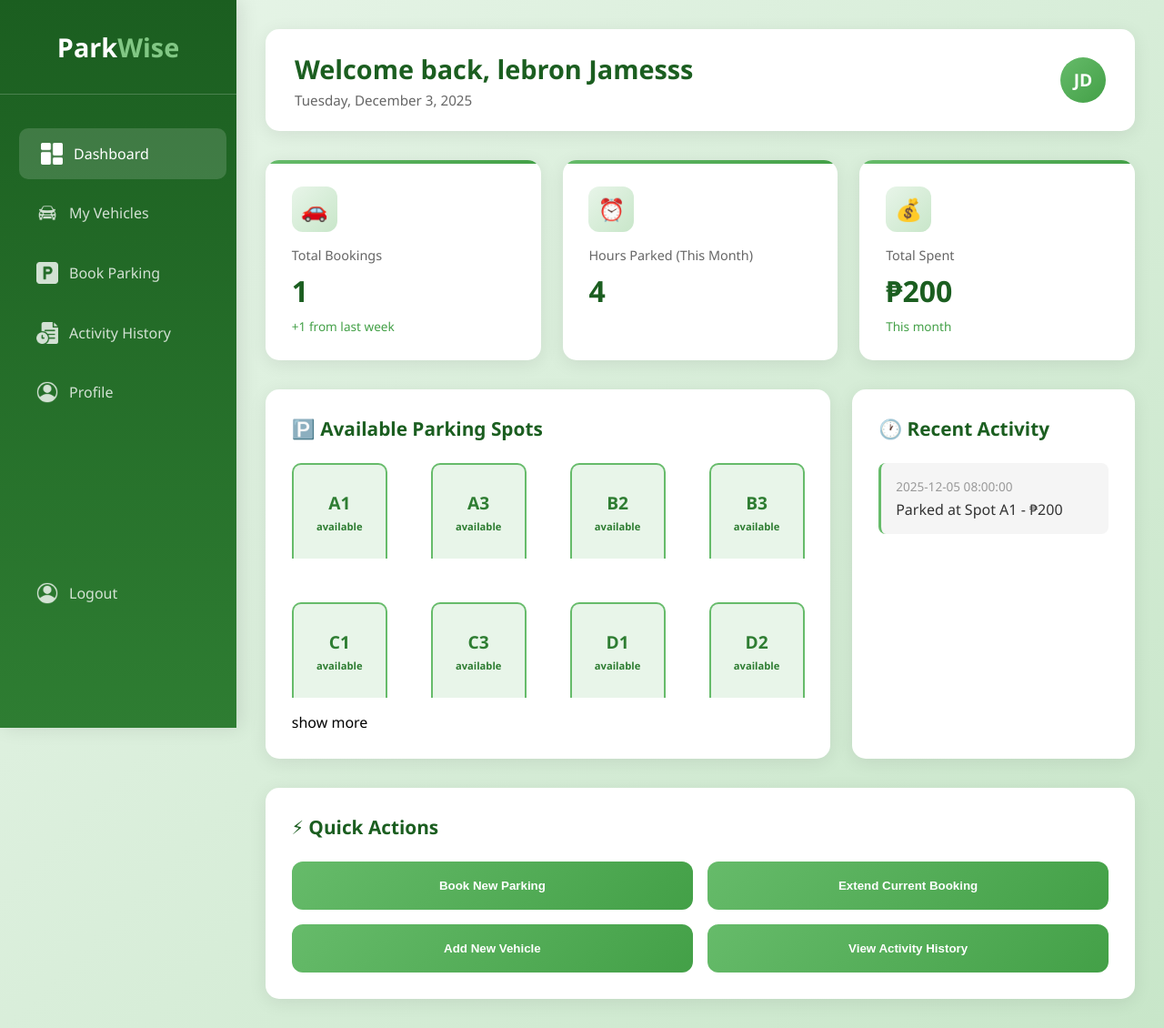
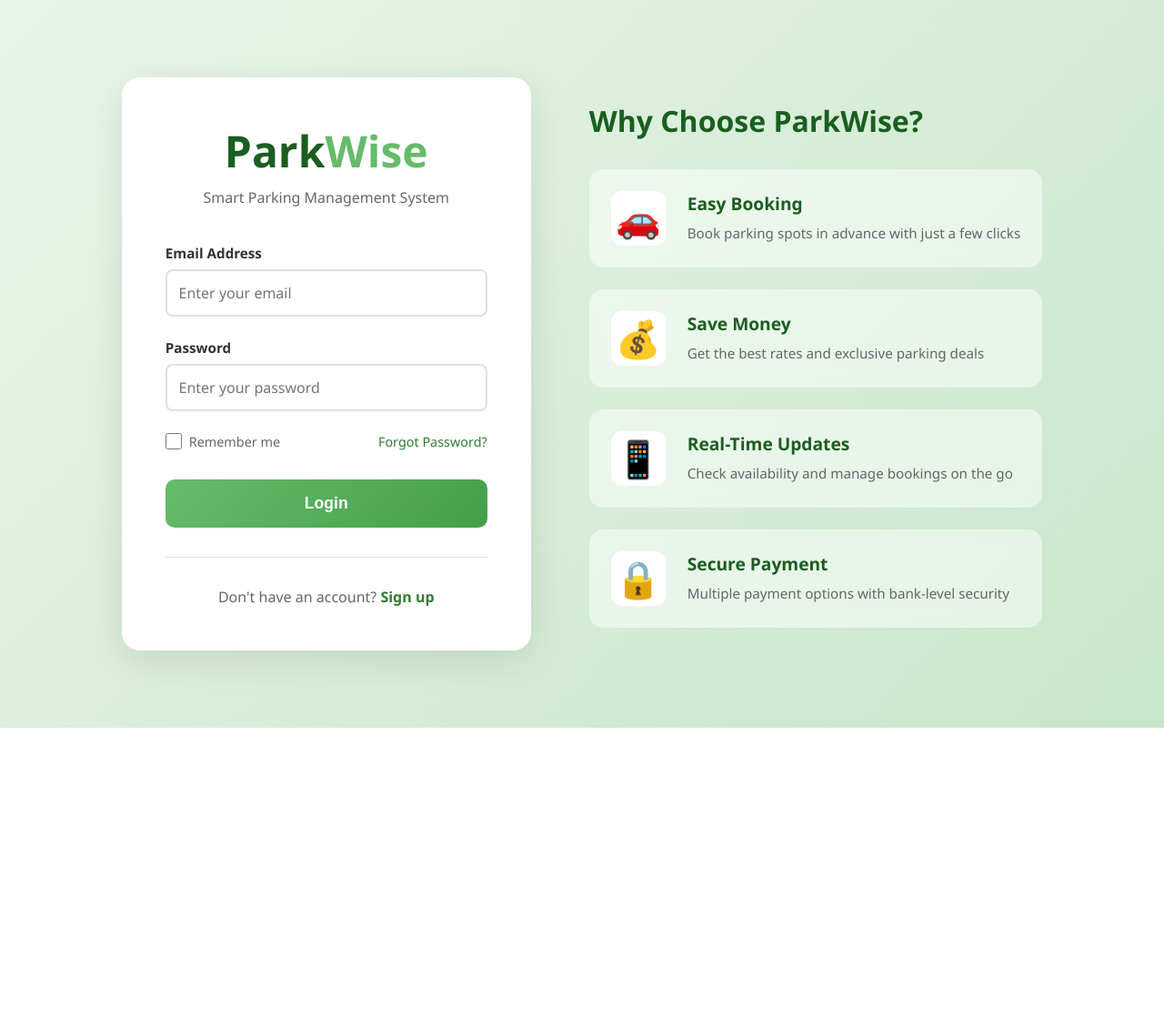
Before and after one commit to Zagreeed/ParkWise, a PHP site: page / in a window 1280 px wide. Shown: the whole page at 91% size. After the commit the page ends 800 px from the top, so only its background shows below. Run offline with PHP 8.4, Linux system fonts and the light colour scheme; data comes from the database, SQL or seed files in the repository; both versions use the stored data as it was after the commit.

Commit message:
Added login functionality and activity history page datas

```diff
--- a/controllers/UserController.php
+++ b/controllers/UserController.php
@@ -24,7 +24,7 @@ class UserController extends BaseController{
             exit();
         }
 
-        $this->renderView("user", "loginPage");
+        $this->renderView("login", "loginPage");
     }
 
 
@@ -36,7 +36,7 @@ class UserController extends BaseController{
 
         $datas = [
             "email" => htmlspecialchars(strip_tags(trim($_POST['email'] ?? '')), ENT_QUOTES, 'UTF-8'),
-            "password" => htmlspecialchars(strip_tags(trim($_POST['passsword'] ?? '')), ENT_QUOTES, 'UTF-8'),
+            "password" => htmlspecialchars(strip_tags(trim($_POST['password'] ?? '')), ENT_QUOTES, 'UTF-8'),
         ];
 
         if(empty($datas["email"])){
@@ -52,7 +52,7 @@ class UserController extends BaseController{
         }
 
 
-        $user = $this->userModel->find($datas["email"]);
+        $user = $this->userModel->findUserByEmail($datas["email"]);
 
         if(!$user){
             $_SESSION["errors"] = "User is not Found";
@@ -61,7 +61,7 @@ class UserController extends BaseController{
         }
 
 
-        if($user["passsword"] != $datas["password"]){
+        if($user["password"] != $datas["password"]){
             $_SESSION["errors"] = "Password is incorrect";
             $this->showLoginPage();
             exit();
@@ -69,9 +69,23 @@ class UserController extends BaseController{
 
 
         /// REDIRECT USER TO THE USE DASHBOARD WITH ITS DASHBOARD DATA
-        $_SESSION["userId"] = $user["id"];
+        $_SESSION["userId"] = $user["user_id"];
         $this->showDashBoard();
 
+
+    }
+
+    public function logout(){
+
+        if($_SERVER["REQUEST_METHOD"] != "POST"){
+            $this->renderView("error", "errorPage");
+            exit();
+        }
+
+        $_SESSION = [];
+        session_destroy();
+
+        $this->showLoginPage();
 
     }
 
@@ -121,6 +135,11 @@ class UserController extends BaseController{
     public function showMyVehiclePage(){
 
 
+        if(!isset($_SESSION["userId"])){
+            $this->showLoginPage();
+            exit();
+        }
+
         $datas = $this->vehicleModel->getUserVehicles($_SESSION["userId"]);
 
         $this->renderView("user", "myVehiclePage" , $datas, "myVehiclePage");
@@ -129,6 +148,13 @@ class UserController extends BaseController{
 
     public function showBookingsPage(){
 
+
+        if(!isset($_SESSION["userId"])){
+            $this->showLoginPage();
+            exit();
+        }
+
+
         $datas = $this->parkingSlotModel->getAll();
 
         $this->renderView("user", "bookParkingPage", $datas, "bookParkingPage");
@@ -136,11 +162,27 @@ class UserController extends BaseController{
     }
 
     public function showActivityHistoryPage(){{
-        $this->renderView("user", "activityHistoryPage", NULL, "activityHistoryPage");
+
+
+        if(!isset($_SESSION["userId"])){
+            $this->showLoginPage();
+            exit();
+        }
+
+        $datas = $this->userModel->getUserAllActivity($_SESSION["userId"], 20);
+
+        $this->renderView("user", "activityHistoryPage", $datas, "activityHistoryPage");
 
     }}
 
     public function showProfilePage(){
+
+
+        if(!isset($_SESSION["userId"])){
+            $this->showLoginPage();
+            exit();
+        }
+
 
         $data = $this->userModel->find($_SESSION["userId"]);
 
--- a/index.php
+++ b/index.php
@@ -3,8 +3,6 @@
 
 session_start();
 
-
-$_SESSION["userId"] = 7;
 
 define('BASE_URL', "/ParkWise/");
 
@@ -19,7 +17,7 @@ if(isset($_GET["controller"]) && isset($_GET["action"])){
     $action = $_GET["action"];
 }else{
     $controller = "UserController";
-    $action = "showDashBoard";
+    $action = "showLoginPage";
 }
 
 require_once("./router.php");
--- a/models/Bookings.php
+++ b/models/Bookings.php
@@ -81,7 +81,7 @@ class Bookings extends BaseModel{
         try{
 
             $sql = "SELECT
-                        COALESCE(
+                        ROUND(
                             SUM(
                                 (julianday(b.end_time) - julianday(b.start_time)) * 24
                             ),
--- a/models/user.php
+++ b/models/user.php
@@ -40,4 +40,105 @@ class User extends BaseModel{
         }
     }
 
+    public function findUserByEmail($email){
+        try{
+
+            $sql = "SELECT * FROM {$this->table} WHERE email = :email";
+
+            $request = $this->db->prepare($sql);
+            $request->execute(["email" => $email]);
+
+            $data = $request->fetch(PDO::FETCH_ASSOC);
+
+             return $data ?: null;
+
+        }catch(PDOException $e){
+            error_log($e->getMessage());
+            return false;
+        }
+    }
+
+
+    public function getUserAllActivity($userId, $limit){
+        try{
+
+            $sql = "SELECT
+                        'booking_confirmed' as activity_type,
+                        b.booking_id as activity_id,
+                        'Booking confirmed - ' || ps.location as description,
+                        ps.slot_number as slot_number,
+                        ROUND((julianday(b.end_time) - julianday(b.start_time)) * 24) as duration_hours,
+                        COALESCE(p.amount, 0) as amount,
+                        v.plate_number as vehicle_plate,
+                        v.vehicle_type as vehicle_type,
+                        v.brand as vehicle_brand,
+                        NULL as payment_method,
+                        b.created_at as activity_time,
+                        b.status as activity_status
+                    FROM Bookings b
+                    JOIN ParkingSlot ps ON b.slot_id = ps.slot_id
+                    JOIN Vehicle v ON b.vehicle_id = v.vehicle_id
+                    LEFT JOIN Payments p ON b.booking_id = p.booking_id
+                    WHERE b.user_id = :user_id
+
+                    UNION ALL
+
+                    SELECT
+                        'payment_completed' as activity_type,
+                        p.payment_id as activity_id,
+                        'Payment completed - ₱' || p.amount as description,
+                        NULL as slot_number,
+                        NULL as duration_hours,
+                        p.amount as amount,
+                        NULL as vehicle_plate,
+                        NULL as vehicle_type,
+                        NULL as vehicle_brand,
+                        p.payment_method as payment_method,
+                        p.payment_date as activity_time,
+                        p.payment_status as activity_status
+                    FROM Payments p
+                    JOIN Bookings b ON p.booking_id = b.booking_id
+                    WHERE b.user_id = :user_id AND p.payment_status = 'paid'
+
+                    UNION ALL
+
+                    SELECT
+                        'parking_active' as activity_type,
+                        b.booking_id as activity_id,
+                        'Parked at Slot ' || ps.slot_number || ' - ' || ps.location as description,
+                        ps.slot_number as slot_number,
+                        NULL as duration_hours,
+                        NULL as amount,
+                        v.plate_number as vehicle_plate,
+                        v.vehicle_type as vehicle_type,
+                        v.brand as vehicle_brand,
+                        NULL as payment_method,
+                        b.start_time as activity_time,
+                        b.status as activity_status
+                    FROM Bookings b
+                    JOIN ParkingSlot ps ON b.slot_id = ps.slot_id
+                    JOIN Vehicle v ON b.vehicle_id = v.vehicle_id
+                    WHERE b.user_id = :user_id AND b.status = 'active'
+
+                    ORDER BY activity_time DESC
+                    LIMIT :limit";
+
+            $request = $this->db->prepare($sql);
+            $request->bindValue(':user_id', $userId, PDO::PARAM_INT);
+            $request->bindValue(':limit', $limit, PDO::PARAM_INT);
+            $request->execute();
+
+
+            $datas = $request->fetchAll(PDO::FETCH_ASSOC);
+
+
+            return $datas;
+
+
+        }catch(PDOException $e){
+            error_log($e->getMessage());
+            return [];
+        }
+    }
+
 }
--- a/router.php
+++ b/router.php
@@ -28,7 +28,7 @@ function call($controller, $action){
 
 $routes = [
     "Home" => ["index"],
-    "UserController" => ["getLoginPage", "login", "showDashBoard", "showSignUpPage", "signUp", "showAddVehichelPage", "addVehicle", "showMyVehiclePage", "showBookingsPage", "showActivityHistoryPage", "showProfilePage", "updateProfile"],
+    "UserController" => ["showLoginPage", "login", "logout", "showDashBoard", "showSignUpPage", "signUp", "showAddVehichelPage", "addVehicle", "showMyVehiclePage", "showBookingsPage", "showActivityHistoryPage", "showProfilePage", "updateProfile"],
     "AdminController" => ["getDashBoardData", "getParkingSlotsPage", "getBookingsPage", "getPaymentsPage",  "getUserContactPage"],
 ];
 
@@ -39,5 +39,5 @@ if(array_key_exists($controller, $routes)){
         call($controller, $action);
     }
 }else{
-    call("UserController", "showDashBoard");
+    call("UserController", "showLoginPage");
 }
--- a/views/components/userNavBar.php
+++ b/views/components/userNavBar.php
@@ -21,8 +21,10 @@
                     <img src="<?php echo BASE_URL?>views/static/Images/profile-icon.png" alt="Profile" class="menu-icon">
                     <span>Profile</span>
                 </a>
-                <a id="logout" href="#">
-                    <img src="<?php echo BASE_URL?>views/static/Images/profile-icon.png" alt="Logout" class="menu-icon">
-                    <span>Logout</span>
-                </a>
+                <form action="?controller=UserController&action=logout" method="post">
+                    <button type="submit" id="logout">
+                            <img src="<?php echo BASE_URL?>views/static/Images/profile-icon.png" alt="Logout" class="menu-icon">
+                            <span>Logout</span>
+                    </button>
+                </form>
             </nav>
--- /dev/null
+++ b/views/login/loginLayout.php
@@ -0,0 +1 @@
+   <?php require_once("./views/login/$fileName" . ".php")?>
--- /dev/null
+++ b/views/login/loginPage.php
@@ -0,0 +1,95 @@
+<!DOCTYPE html>
+<html lang="en">
+<head>
+    <meta charset="UTF-8">
+    <meta name="viewport" content="width=device-width, initial-scale=1.0">
+    <title>ParkWise - Login</title>
+
+    <link rel="stylesheet" href="<?php echo BASE_URL?>views/static/userStyle.css">
+</head>
+<body>
+    <div class="login-container">
+        <div class="login-card">
+            <div class="login-header">
+                <div class="login-logo">Park<span>Wise</span></div>
+                <p class="login-subtitle">Smart Parking Management System</p>
+            </div>
+
+            <form class="login-form" method="post" action="?controller=UserController&action=login" >
+                <div class="form-group">
+                    <label for="email">Email Address</label>
+                    <input
+                        type="email"
+                        id="email"
+                        name="email"
+                        class="form-input"
+                        placeholder="Enter your email"
+                        required
+                    >
+                </div>
+
+                <div class="form-group">
+                    <label for="password">Password</label>
+                    <input
+                        type="password"
+                        id="password"
+                        name="password"
+                        class="form-input"
+                        placeholder="Enter your password"
+                        required
+                    >
+                </div>
+
+                <div class="form-options">
+                    <label class="remember-me">
+                        <input type="checkbox" id="remember">
+                        <span>Remember me</span>
+                    </label>
+                    <a href="#" class="forgot-password">Forgot Password?</a>
+                </div>
+
+                <button type="submit" class="login-btn">Login</button>
+            </form>
+
+            <div class="login-footer">
+                <p>Don't have an account? <a href="#" class="signup-link">Sign up</a></p>
+            </div>
+        </div>
+
+        <div class="login-features">
+            <h2>Why Choose ParkWise?</h2>
+            <div class="feature-list">
+                <div class="feature-item">
+                    <div class="feature-icon">🚗</div>
+                    <div class="feature-text">
+                        <h3>Easy Booking</h3>
+                        <p>Book parking spots in advance with just a few clicks</p>
+                    </div>
+                </div>
+                <div class="feature-item">
+                    <div class="feature-icon">💰</div>
+                    <div class="feature-text">
+                        <h3>Save Money</h3>
+                        <p>Get the best rates and exclusive parking deals</p>
+                    </div>
+                </div>
+                <div class="feature-item">
+                    <div class="feature-icon">📱</div>
+                    <div class="feature-text">
+                        <h3>Real-Time Updates</h3>
+                        <p>Check availability and manage bookings on the go</p>
+                    </div>
+                </div>
+                <div class="feature-item">
+                    <div class="feature-icon">🔒</div>
+                    <div class="feature-text">
+                        <h3>Secure Payment</h3>
+                        <p>Multiple payment options with bank-level security</p>
+                    </div>
+                </div>
+            </div>
+        </div>
+    </div>
+
+</body>
+</html>
--- a/views/static/userStyle.css
+++ b/views/static/userStyle.css
@@ -266,9 +266,7 @@ nav {
     flex-direction: column;
 }
 
-nav #logout {
-    margin-top: 10rem;
-}
+
 
 nav a {
     color: rgba(255,255,255,0.8);
--- a/views/user/dashBoard.php
+++ b/views/user/dashBoard.php
@@ -56,7 +56,7 @@
                 </div>
 
                 <div class="card">
-                    <h2>🕐 Recent Activity</h2>
+                    <h2>🕐 Recent Bookings</h2>
 
                     <?php foreach($content["activityHistory"] as $activity):?>
 
```
Also changed, not shown: other parts of views/static/userStyle.css (+58 -0 lines), views/user/activityHistoryPage.php (+28 -35 lines), database/parkwise.db.
